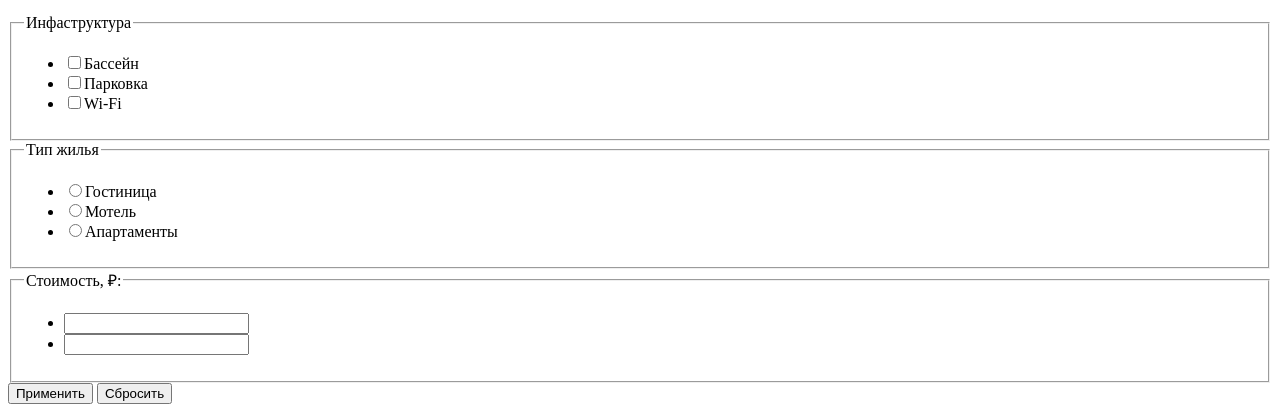
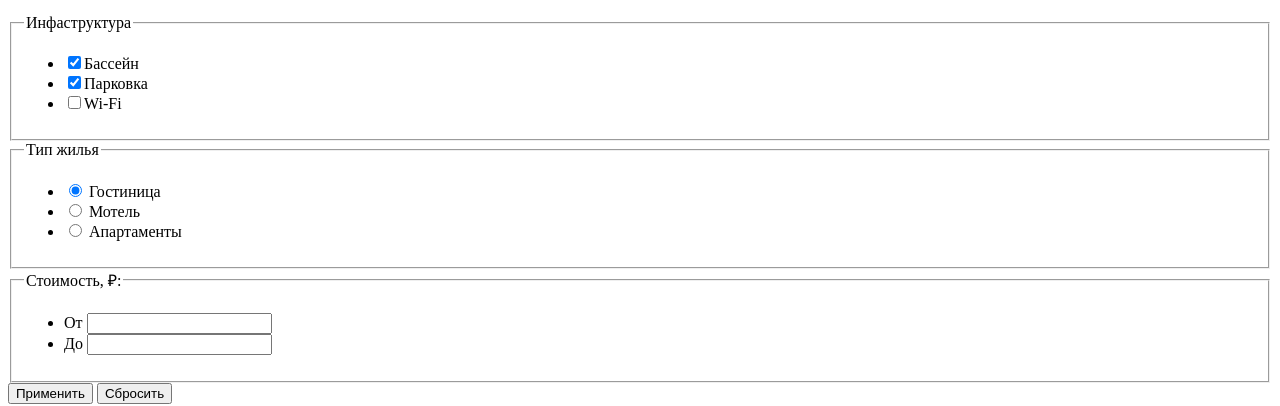
Before and after one commit to Anastasiaa-D/2657649-sedona-2, a plain HTML site: page catalog.html in a window 1280 px wide. Shown: the part 287-693 px from the top of the page. Drawn offline with Linux system fonts and the light colour scheme.

Commit message:
исправление html

```diff
--- a/catalog.html
+++ b/catalog.html
@@ -44,9 +44,9 @@
           <fieldset class="hotels-filter-group">
             <legend class="hotels-filter-title">Инфаструктура</legend>
             <ul class="hotels-filter-list">
-              <li class="hotels-filter-item"><label class="controls"><input class="control-input" type="checkbox"
+              <li class="hotels-filter-item"><label class="controls"><input class="control-input" checked type="checkbox"
                     name="Бассейн">Бассейн</label></li>
-              <li class="hotels-filter-item"><label class="controls"><input class="control-input" type="checkbox"
+              <li class="hotels-filter-item"><label class="controls"><input class="control-input" checked type="checkbox"
                     name="Парковка">Парковка</label></li>
               <li class="hotels-filter-item"><label class="controls"><input class="control-input" type="checkbox"
                     name="Wi-Fi">Wi-Fi</label></li>
@@ -56,24 +56,30 @@
             <legend class="hotels-filter-title">Тип жилья</legend>
             <ul class="hotels-filter-list">
               <li class="hotels-filter-item">
-                <label class="controls"><input class="control-input" type="radio" name="filter-item-check"
-                    value="Гостиница">Гостиница</label>
+                <label class="controls">
+                  <input class="control-input" checked type="radio" name="filter-item-check" value="Гостиница">
+                  Гостиница
+                </label>
               </li>
               <li class="filter-item-check">
-                <label class="controls"><input class="control-input" type="radio" name="Гостиница"
-                    value="Мотель">Мотель</label>
+                <label class="controls">
+                  <input class="control-input" type="radio" name="Гостиница" value="Мотель">
+                    Мотель
+                  </label>
               </li>
               <li class="filter-item-check">
-                <label class="controls"><input class="control-input" type="radio" name="Гостиница"
-                    value="Апартаменты">Апартаменты</label>
+                <label class="controls">
+                  <input class="control-input" type="radio" name="Гостиница" value="Апартаменты">
+                  Апартаменты
+                  </label>
               </li>
             </ul>
           </fieldset>
           <fieldset class="hotels-filter-group">
             <legend class="hotels-filter-title">Стоимость, ₽:</legend>
             <ul class="hotels-filter-list">
-              <li class="hotels-filter-item"><label class="controls"><input class="control-input" type="text" name="mincost"></label></li>
-              <li class="hotels-filter-item"><label class="controls"><input class="control-input" type="text" name="maxcost"></label></li>
+              <li class="hotels-filter-item"><label class="controls">От <input class="control-input" type="text" name="mincost"></label></li>
+              <li class="hotels-filter-item"><label class="controls">До <input class="control-input" type="text" name="maxcost"></label></li>
             </ul>
           </fieldset>
           <button class="filter-button" type="submit">Применить</button>
```
